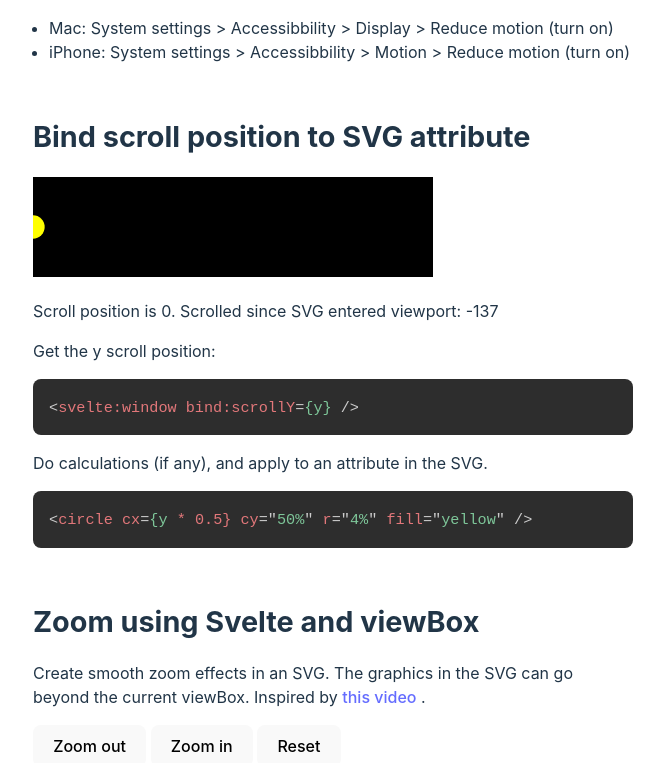
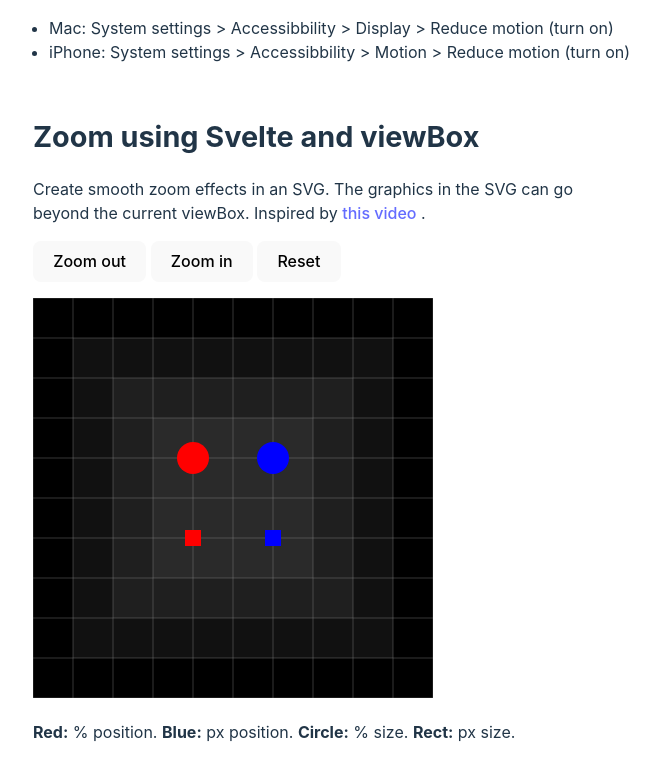
Before and after one commit to jonolave/svelte-svg-animation-experiments, a Svelte app: page / in a window 1280 px wide. Shown: the part 760-1523 px from the top of the page, without its empty margins (307-971 px from the left). Built offline with nearby package versions, Linux system fonts and the light colour scheme.

Commit message:
Before animotion and svelte 5

```diff
--- a/src/App.svelte
+++ b/src/App.svelte
@@ -1,4 +1,6 @@
 <script>
+  import AnimotionJS from "./components/AnimotionJS.svelte";
+
   import { onMount } from "svelte";
 
   // Example components
@@ -50,21 +52,6 @@
       <li>Mac: System settings &gt; Accessibbility &gt; Display &gt; Reduce motion (turn on)</li>
       <li>iPhone: System settings &gt; Accessibbility &gt; Motion &gt; Reduce motion (turn on)</li>
     </ul>
-  </div>
-
-  <!-- Scroll position -->
-  <div>
-    <h2>Bind scroll position to SVG attribute</h2>
-    <svg id="mySVG" viewBox="0 0 100 25" style="height: 100px; width: 400px;" xmlns="http://www.w3.org/2000/svg">
-      <rect x="0" y="0" width="100" height="25" fill="black" />
-      <circle cx={y_bottom > svgTop ? (y_bottom-svgTop) * 0.1 : 0} cy="50%" r="4%" fill="yellow" />
-    </svg>
-    <p>Scroll position is {Math.round(y)}. Scrolled since SVG entered viewport: {Math.round(y_bottom-svgTop)}</p>
-
-    <p>Get the y scroll position:</p>
-    <pre><code class="language-html">{condeSnippets.bindy}</code></pre>
-    <p>Do calculations (if any), and apply to an attribute in the SVG.</p>
-    <pre><code class="language-markup">{condeSnippets.bindysvg}</code></pre>
   </div>
 
   <!-- Zoom -->
@@ -221,6 +208,27 @@
     <pre><code class="language-HTML">{condeSnippets.lottieOnHoverHTML}</code></pre>
   </div>
 
+  <!-- Svelte: scroll position -->
+  <div>
+    <h2>Svelte: bind scroll position to SVG attribute</h2>
+    <svg id="mySVG" viewBox="0 0 100 25" style="height: 100px; width: 400px;" xmlns="http://www.w3.org/2000/svg">
+      <rect x="0" y="0" width="100" height="25" fill="black" />
+      <circle cx={y_bottom > svgTop ? (y_bottom - svgTop) * 0.1 : 0} cy="50%" r="4%" fill="yellow" />
+    </svg>
+    <p>Scroll position is {Math.round(y)}. Scrolled since SVG entered viewport: {Math.round(y_bottom - svgTop)}</p>
+
+    <p>Get the y scroll position:</p>
+    <pre><code class="language-html">{condeSnippets.bindy}</code></pre>
+    <p>Do calculations (if any), and apply to an attribute in the SVG.</p>
+    <pre><code class="language-markup">{condeSnippets.bindysvg}</code></pre>
+  </div>
+
+  <!-- Svelte: animotionjs -->
+  <h2>Svelte: Animotion JS</h2>
+  <p><a href="https://github.com/animotionjs/motion">Animotion</a> is a simple Svelte animation library that uses Svelte's built-in tweened store.</p>
+  <AnimotionJS/>
+  <div></div>
+
   <!-- Other.. -->
   <div style="margin-bottom: 10em;">
     <h2>Other to look into...</h2>
@@ -243,7 +251,7 @@
 
     <p>
       <a href="https://github.com/micha-lmxt/svelte-motion">Svelte-motion</a>
-       is based on Framer-motion (which is for React). But currently not maintained or up to date.
+      is based on Framer-motion (which is for React). But currently not maintained or up to date.
     </p>
   </div>
 </main>
--- /dev/null
+++ b/src/components/AnimotionJS.svelte
@@ -0,0 +1 @@
+<p>animotion yess</p>
```
